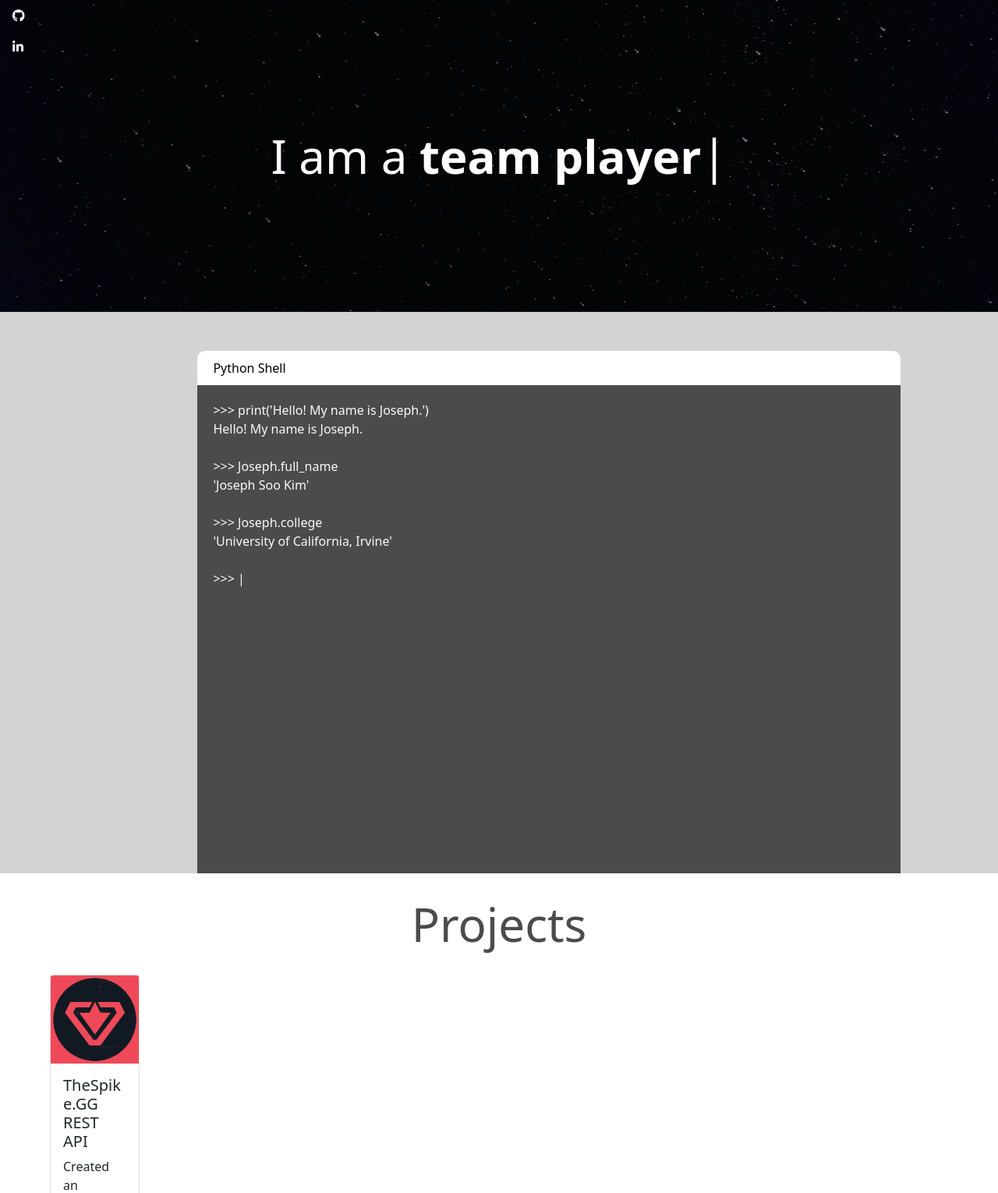
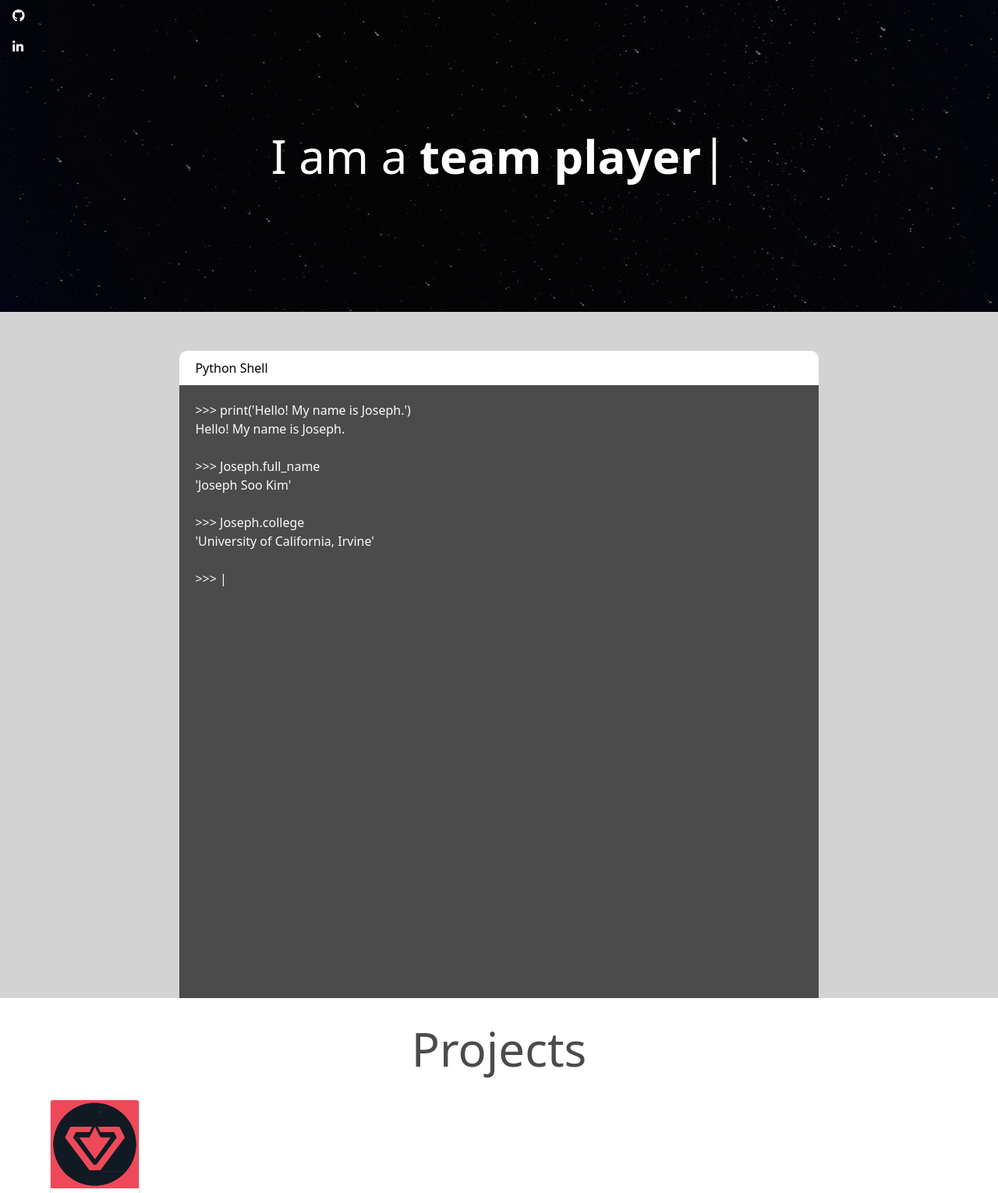
Before and after one commit to josephsookim/v1, a Flask app: page / in a window 1280 px wide; the page is wider, and only the part inside the window is pictured. Shown: the top 1530 px of that part at 78% size. Run offline with Flask 2, Linux system fonts and the light colour scheme.

Commit message:
fix width and height of about section css

```diff
--- a/static/css/styles.css
+++ b/static/css/styles.css
@@ -43,8 +43,8 @@ html {
 
 #about {
   background-color: #d3d3d3;
-  height: 90%;
-  width: 110%;
+  height: 110%;
+  width: 100%;
 }
 
 #code {
```
